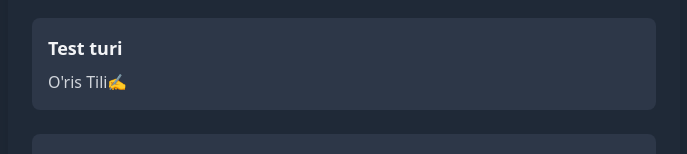
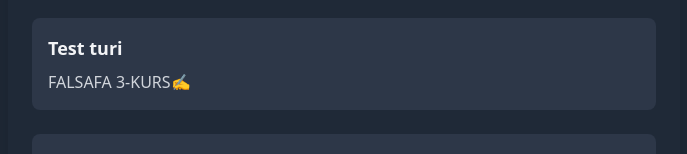
Before and after one commit to shuxrat-dev/quiz-bot, a plain HTML site: page index.html in a window 1280 px wide. Shown: the part 280-434 px from the top of the page, without its empty margins (296-983 px from the left). Drawn offline with nearby package versions, Linux system fonts and the light colour scheme.

Commit message:
Update index.html

```diff
--- a/index.html
+++ b/index.html
@@ -144,7 +144,7 @@
       <h1 class="text-3xl md:text-4xl font-extrabold text-center mb-6 text-transparent bg-clip-text bg-gradient-to-r from-blue-400 to-blue-600">QuickQuiz</h1>
       <div class="mb-6 p-4 rounded-lg" style="background-color: var(--card-bg);">
         <h3 class="text-lg font-semibold mb-2">Test turi</h3>
-        <p style="color: var(--text-secondary);">O'ris Tili✍️</p>
+        <p style="color: var(--text-secondary);">FALSAFA 3-KURS✍️</p>
       </div>
       <div class="mb-6 p-4 rounded-lg" style="background-color: var(--card-bg);">
         <label class="flex items-center mb-2 cursor-pointer">
```
